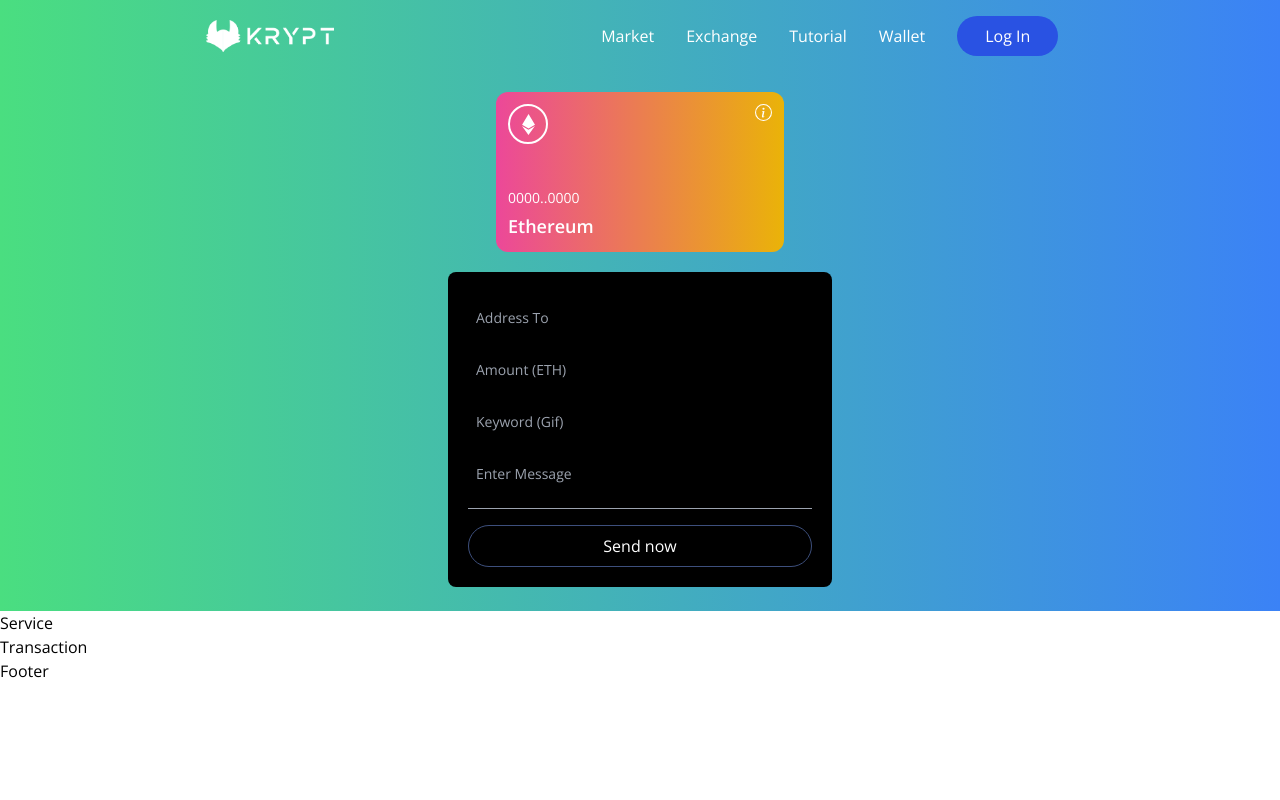
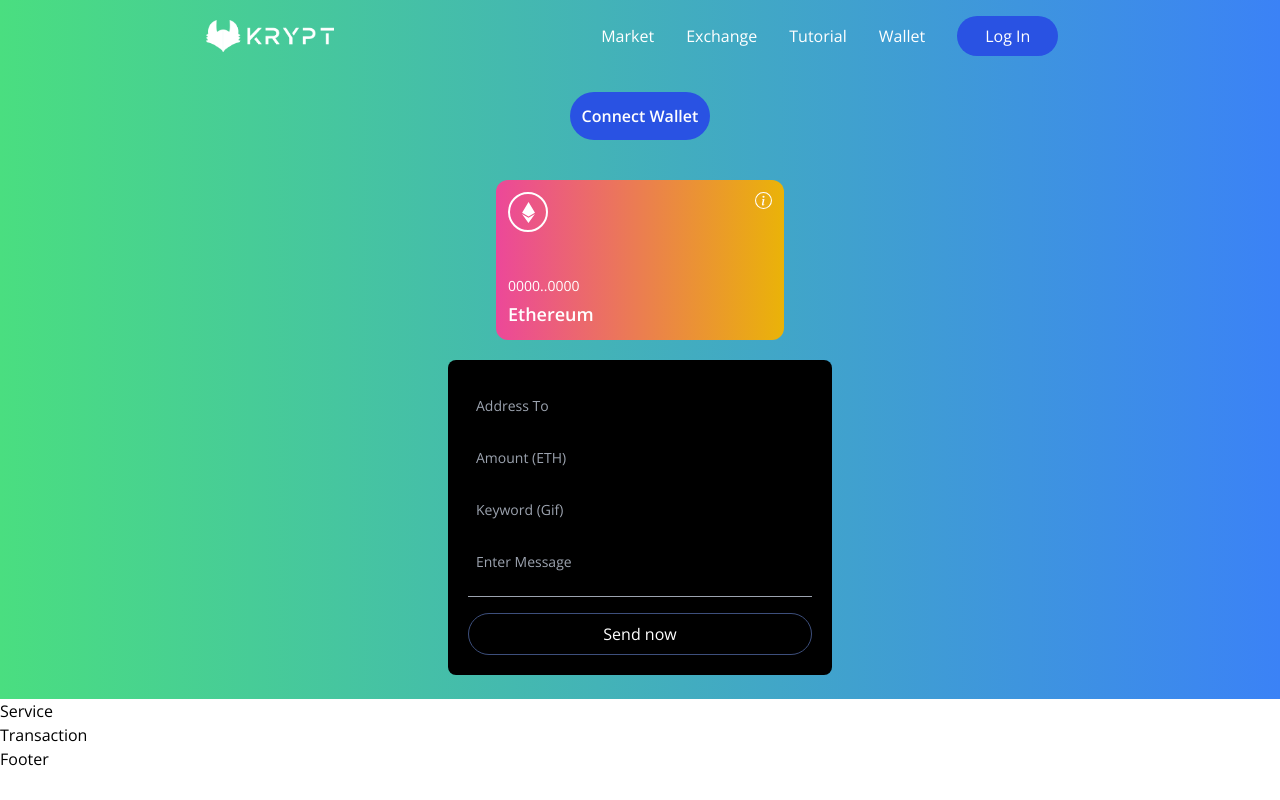
Before and after one commit to Jaifan/Crypto_webApp, a React app in the folder krpto_app/client/: page / in a window 1280 px wide. Built offline with nearby package versions, Linux system fonts and the light colour scheme; the HTML template or start-up script is replaced by a standard one.

Commit message:
wallet connection

```diff
--- a/krpto_app/client/src/components/Welcome.jsx
+++ b/krpto_app/client/src/components/Welcome.jsx
@@ -26,9 +26,23 @@ const Welcome = () => {
     sendTransaction();
   };
 
+  const connectWallet = () => {
+
+  }
+
 
   return (
     <div className="flex flex-col items-center bg-gradient-to-r from-green-400 to-blue-500">
+
+      <button
+        type="button"
+        onClick={connectWallet}
+        className="flex flex-row justify-center items-center my-5 bg-[#2952e3] p-3 rounded-full cursor-pointer hover:bg-[#2546bd]"
+        >
+        <p className="text-white text-base font-semibold">
+           Connect Wallet
+        </p>
+      </button>
 
       <div className="">
         <div className="p-3 flex justify-end items-start flex-col rounded-xl h-40 sm:w-72 w-full my-5 eth-card bg-gradient-to-r from-pink-500 to-yellow-500 ">
--- /dev/null
+++ b/krpto_app/client/src/context/TransactionContext.jsx
@@ -0,0 +1,28 @@
+import React , { useEffect ,  useState} from "react";
+import { ethers } from "ethers";
+import { contractAddress, contractABI } from "../utils/constant";
+
+export const TransactionContext = React.createContext();
+
+const { ethereum } = window;
+
+const getEthereumContract = () => {
+    const provider = new ethers.providers.web3provider(ethereum);
+    const signer = provider.getSigner();
+    const transactionContract = new ethers.Contract(contractAddress, contractABI, signer);
+
+    console.log({
+        provider,
+        signer,
+        transactionContract
+    })
+}
+
+export const TransactionProvider = ({children}) => {
+    return(
+        <TransactionContext.Provider value = {{value:"test"}}>
+            {children}
+        </TransactionContext.Provider>
+    );
+
+}
--- a/krpto_app/client/src/main.jsx
+++ b/krpto_app/client/src/main.jsx
@@ -2,9 +2,11 @@ import React from 'react'
 import ReactDOM from 'react-dom/client'
 import App from './App'
 import './index.css'
+import {TransactionProvider} from "./context/TransactionContext"
 
 ReactDOM.createRoot(document.getElementById('root')).render(
-  <React.StrictMode>
-    <App />
-  </React.StrictMode>
+
+  <TransactionProvider>
+      <App />
+  </TransactionProvider>
 )
```
